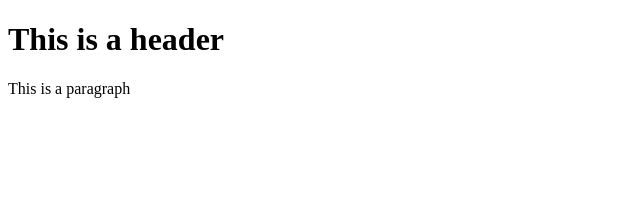
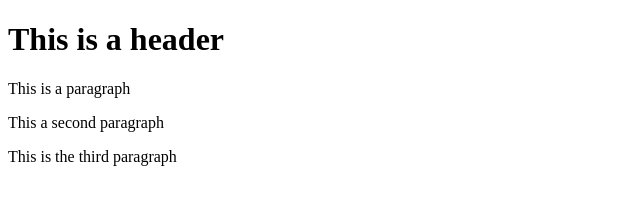
Before and after one commit to Noklo/git-test, a website: page index.html in a window 1280 px wide. Shown: the whole page, without its empty margins (0-640 px from the left). Drawn offline with Linux system fonts and the light colour scheme.

Commit message:
fourth commit

```diff
--- a/index.html
+++ b/index.html
@@ -8,5 +8,7 @@
 <body>
     <h1>This is a header</h1>
     <p>This is a paragraph</p>
+    <p>This a second paragraph</p>
+    <p>This is the third paragraph</p>
 </body>
 </html>
```
Also changed, not shown: package.json (added, +24 -0 lines), 2 other files.
